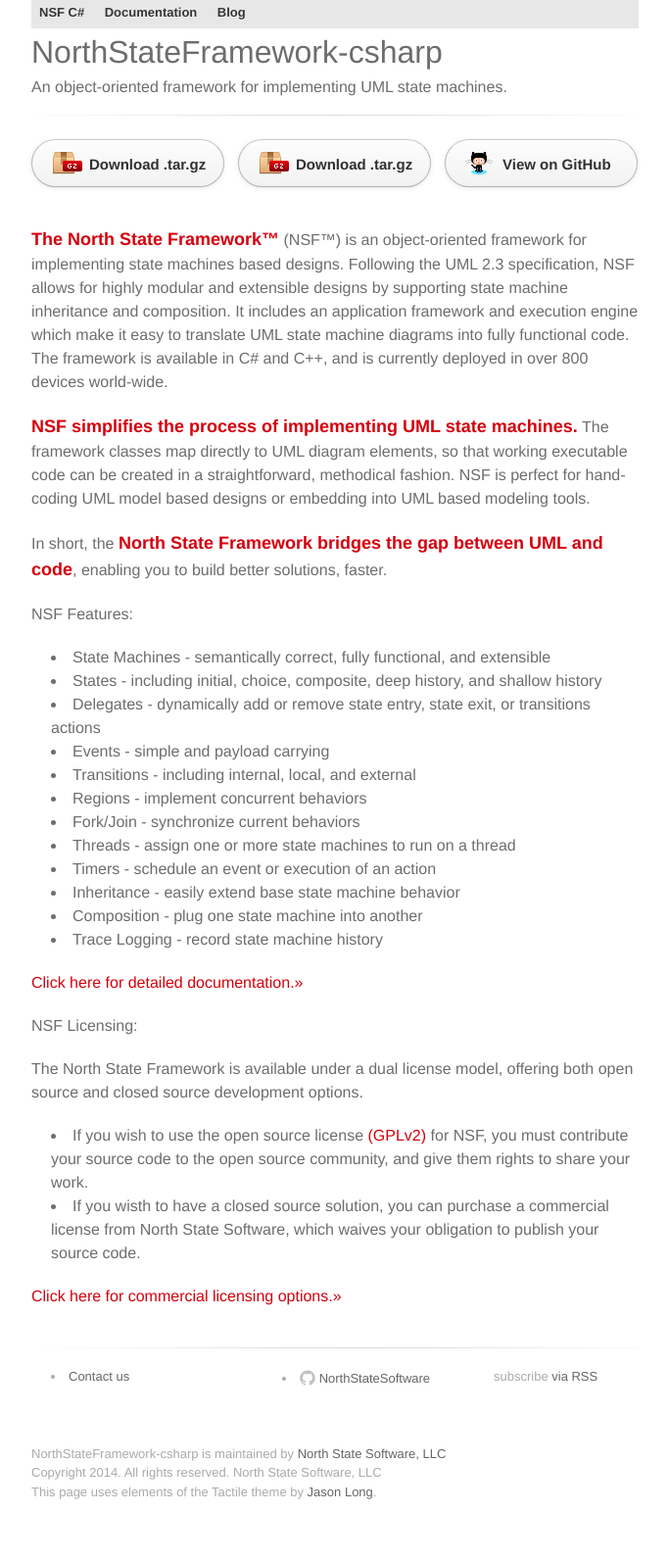
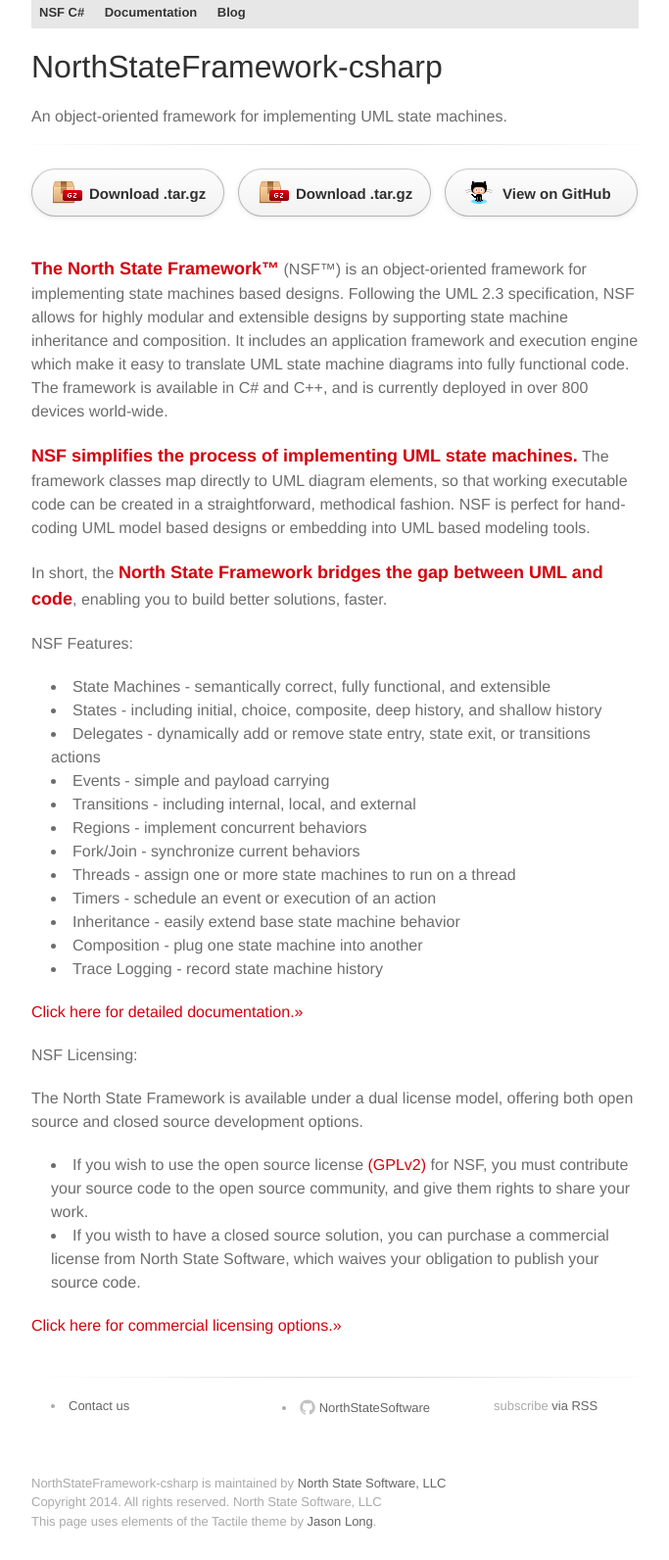
Before and after one commit to jrivenbark/Test8, a Jekyll site: the page built from index.md, in a window 1280 px wide. Shown: the whole page at 98% size, without its empty margins (298-981 px from the left). Built offline with Jekyll 4.4.1, drawn with Linux system fonts in a browser that asks for light colours; some web fonts are replaced; before the commit the page ends 1562 px from its top, so only the background shows below that.

Commit message:
change title font

```diff
--- a/_layouts/home.html
+++ b/_layouts/home.html
@@ -1,9 +1,10 @@
 ---
 layout: default
 ---
-	<h1>
-    {{ site.title }}
-    </h1>
+
+	<p>
+	<span class = "site-title">    {{ site.title }} </span>
+	</p>
 
 	<div>
 		{{site.description}}
--- a/stylesheets/stylesheet.css
+++ b/stylesheets/stylesheet.css
@@ -424,11 +424,12 @@ footer a:hover {
 }
 
 .site-title {
-  font-family: 'Chivo', 'Helvetica Neue', Helvetica, Arial, serif; font-weight: 900;
-  letter-spacing: -1px;
-  font-size: 48px;
+
+  font-size: 32px;
   color: #303030;
   line-height: 1.2;
+  padding-top: 20px;
+  display: block;
 }
 
  .meta {
```
